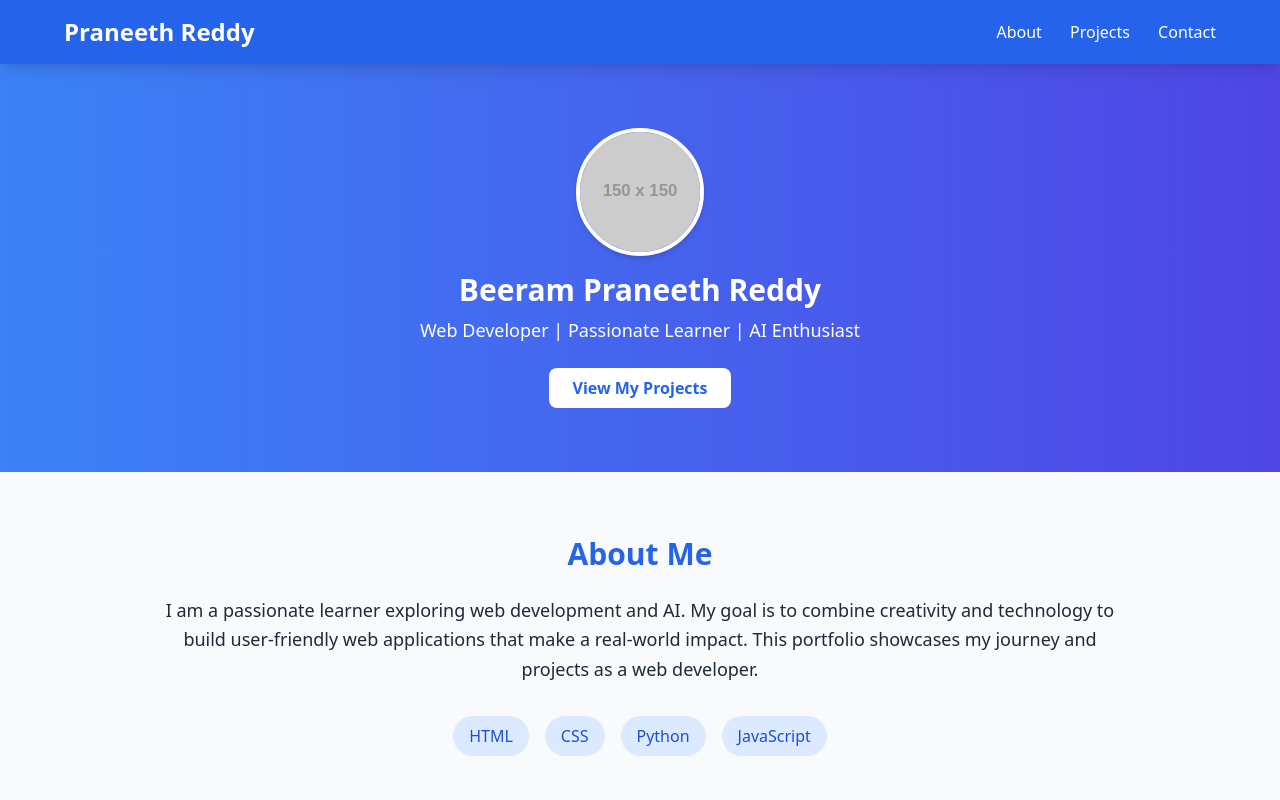
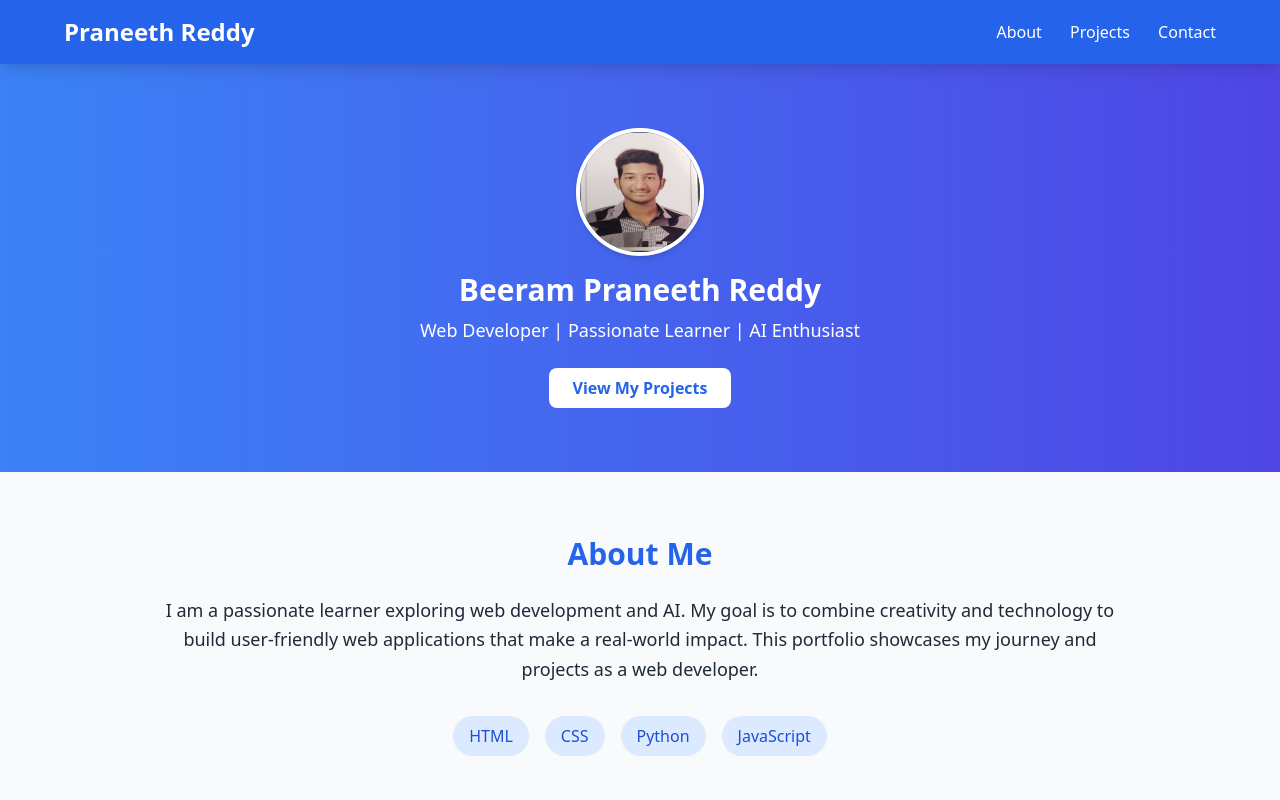
Before and after one commit to bpraneethreddy1808-max/portfolio, a plain HTML site: page index.html in a window 1280 px wide. Shown: the top 800 px of the page. Drawn offline with nearby package versions, Linux system fonts and the light colour scheme; placeholder pictures from the web are drawn by us.

Commit message:
Update index.html

```diff
--- a/index.html
+++ b/index.html
@@ -23,7 +23,7 @@
 
   <!-- Hero Section -->
   <section class="text-center py-16 bg-gradient-to-r from-blue-500 to-indigo-600 text-white">
-    <img src="https://via.placeholder.com/150" alt="Profile Picture" class="w-32 h-32 mx-auto rounded-full border-4 border-white shadow-md">
+    <img src="Passport size Photo.jpg" alt="Profile Picture" class="w-32 h-32 mx-auto rounded-full border-4 border-white shadow-md">
     <h2 class="text-3xl font-bold mt-4">Beeram Praneeth Reddy</h2>
     <p class="text-lg mt-2">Web Developer | Passionate Learner | AI Enthusiast</p>
     <a href="#projects" class="mt-6 inline-block bg-white text-blue-600 px-6 py-2 rounded-lg font-semibold hover:bg-gray-100 transition">
```
